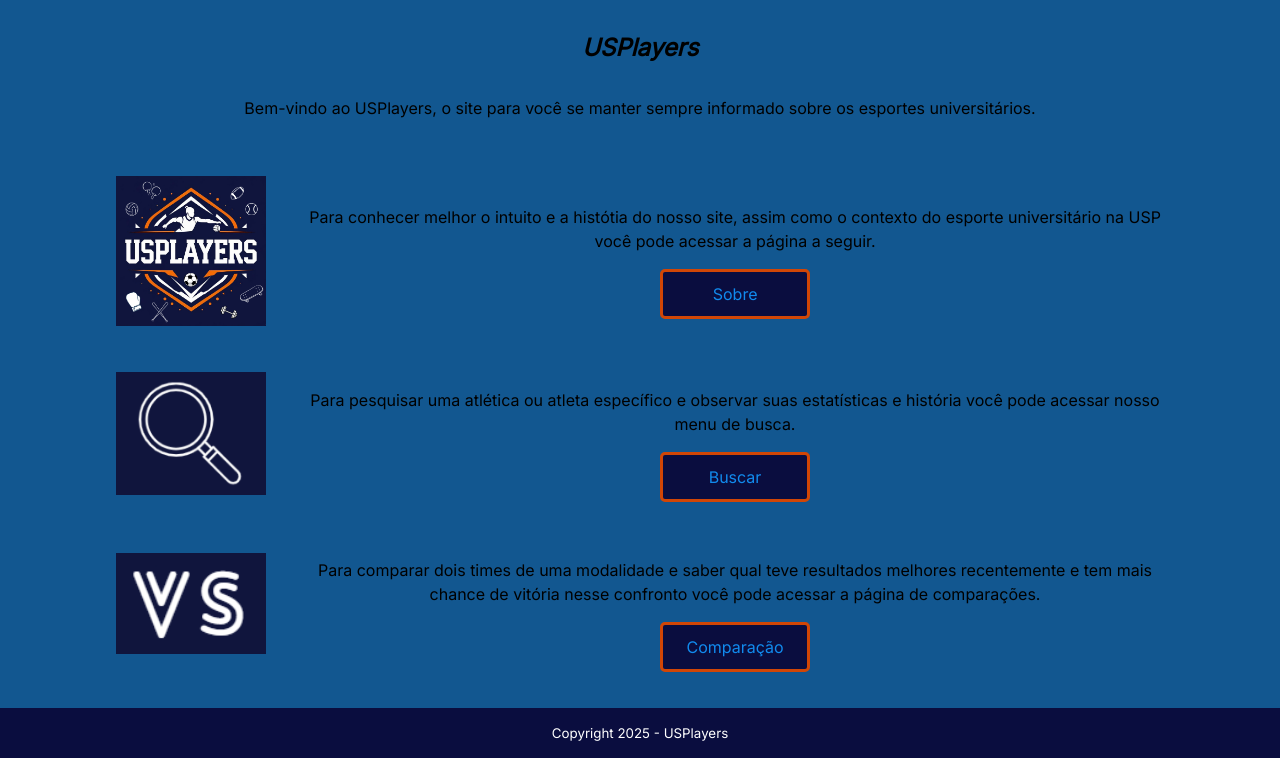
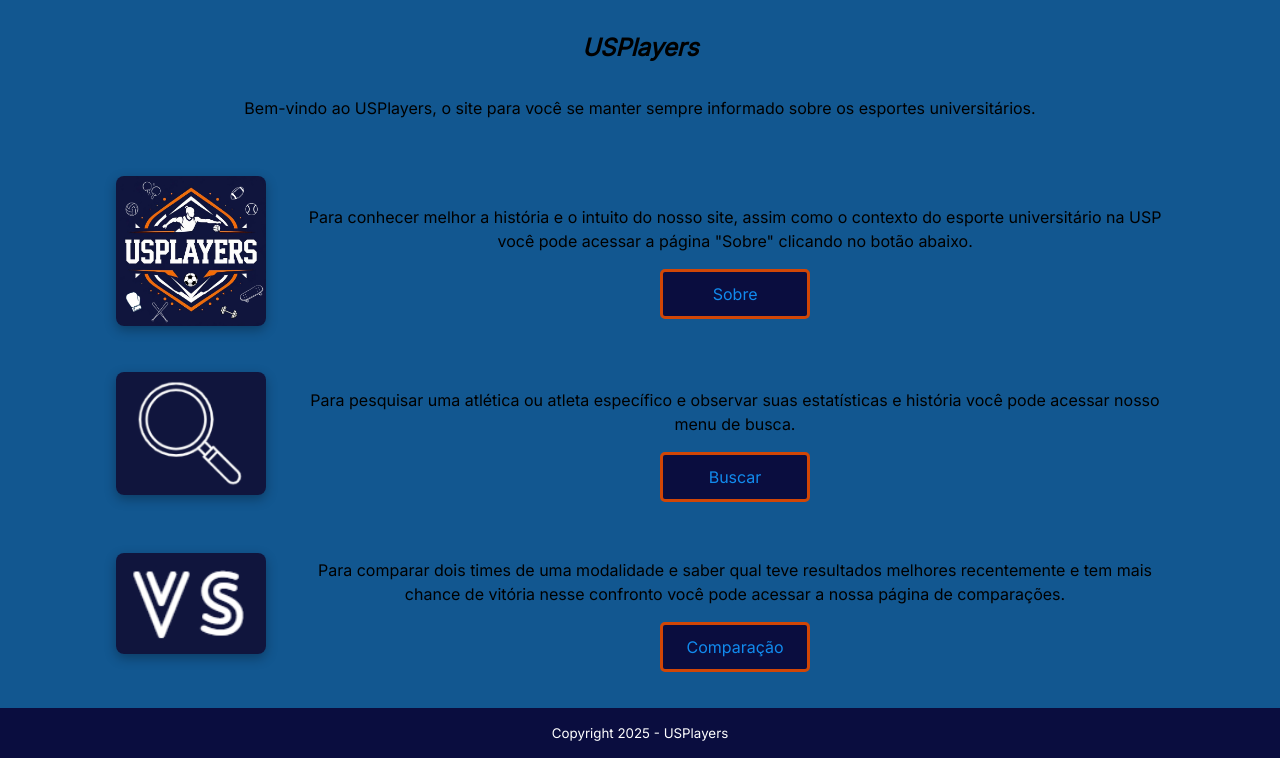
Before and after one commit to andreccassim-usp/USPlayers, a Django app: page / in a window 1280 px wide. Shown: the part 130-888 px from the top of the page. Run offline with Django 5.2, Linux system fonts and the light colour scheme.

Commit message:
Página inicial finalizada (layout + conteúdo + css + navegação + botões)

```diff
--- a/static/style.css
+++ b/static/style.css
@@ -197,6 +197,11 @@
   border: 3px solid #d14606;
 }
 
+.texto-funcionalidade img {
+  border-radius: 8px;
+  box-shadow: 0 4px 12px rgba(0, 0, 0, 0.3);
+}
+
 .texto-login {
   display: flex;
   flex-direction: column;
--- a/staticpages/templates/staticpages/index.html
+++ b/staticpages/templates/staticpages/index.html
@@ -36,7 +36,7 @@
                     <a href="{% url 'index' %}"> <img src="{% static 'logo.png' %}" alt="Logo USPlayers" height="150"> </a>
                 </article>
                 <article class="texto-funcionalidade">
-                    <p>Para conhecer melhor o intuito e a histótia do nosso site, assim como o contexto do esporte universitário na USP você pode acessar a página a seguir.</p>
+                    <p>Para conhecer melhor a história e o intuito do nosso site, assim como o contexto do esporte universitário na USP você pode acessar a página "Sobre" clicando no botão abaixo.</p>
                     <a href="{% url 'about' %}" class="botao-link">Sobre</a>
                 </article>
             </article>
@@ -58,7 +58,7 @@
                     <a href="{% url 'index' %}"> <img src="{% static 'comparar.png' %}" alt="Símbolo de versus" width="150"> </a>
                 </article>
                 <article class="texto-funcionalidade">
-                    <p>Para comparar dois times de uma modalidade e saber qual teve resultados melhores recentemente e tem mais chance de vitória nesse confronto você pode acessar a página de comparações.</p>
+                    <p>Para comparar dois times de uma modalidade e saber qual teve resultados melhores recentemente e tem mais chance de vitória nesse confronto você pode acessar a nossa página de comparações.</p>
                     <a href="{% url 'comparacao' %}" class="botao-link">Comparação</a>
                 </article>
             </article>
```
